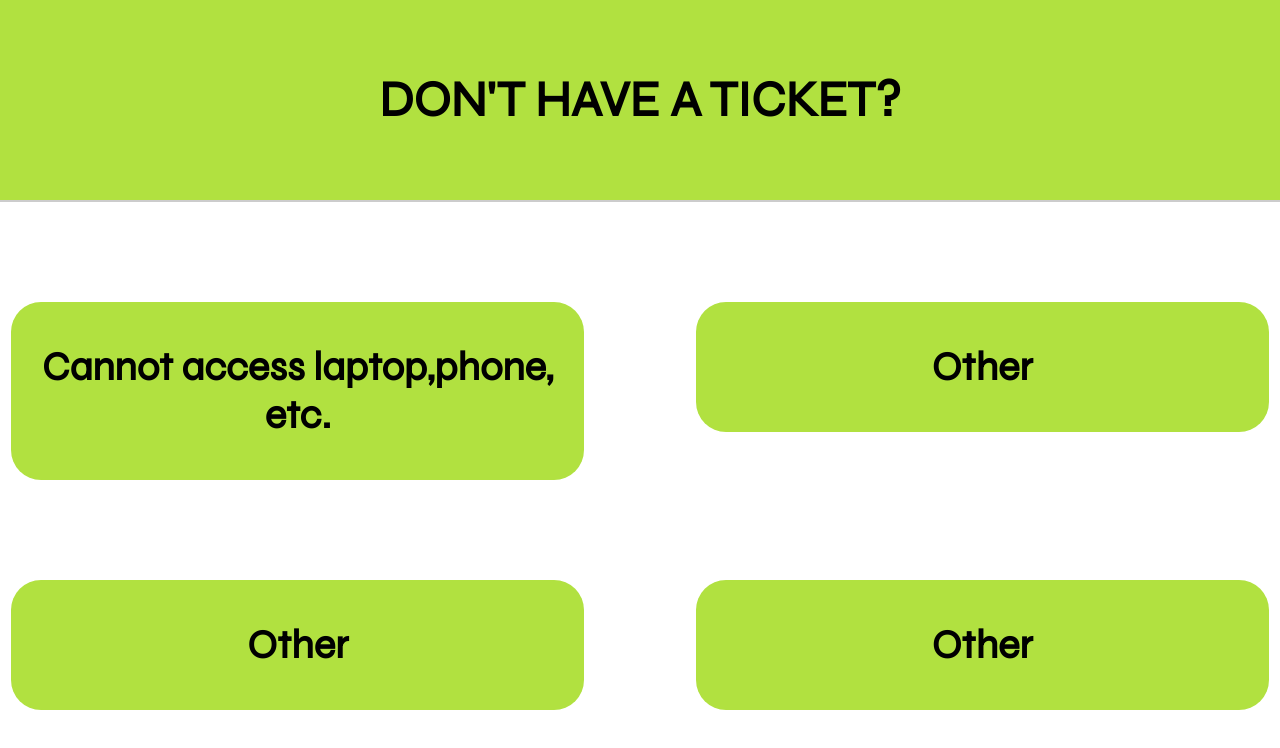
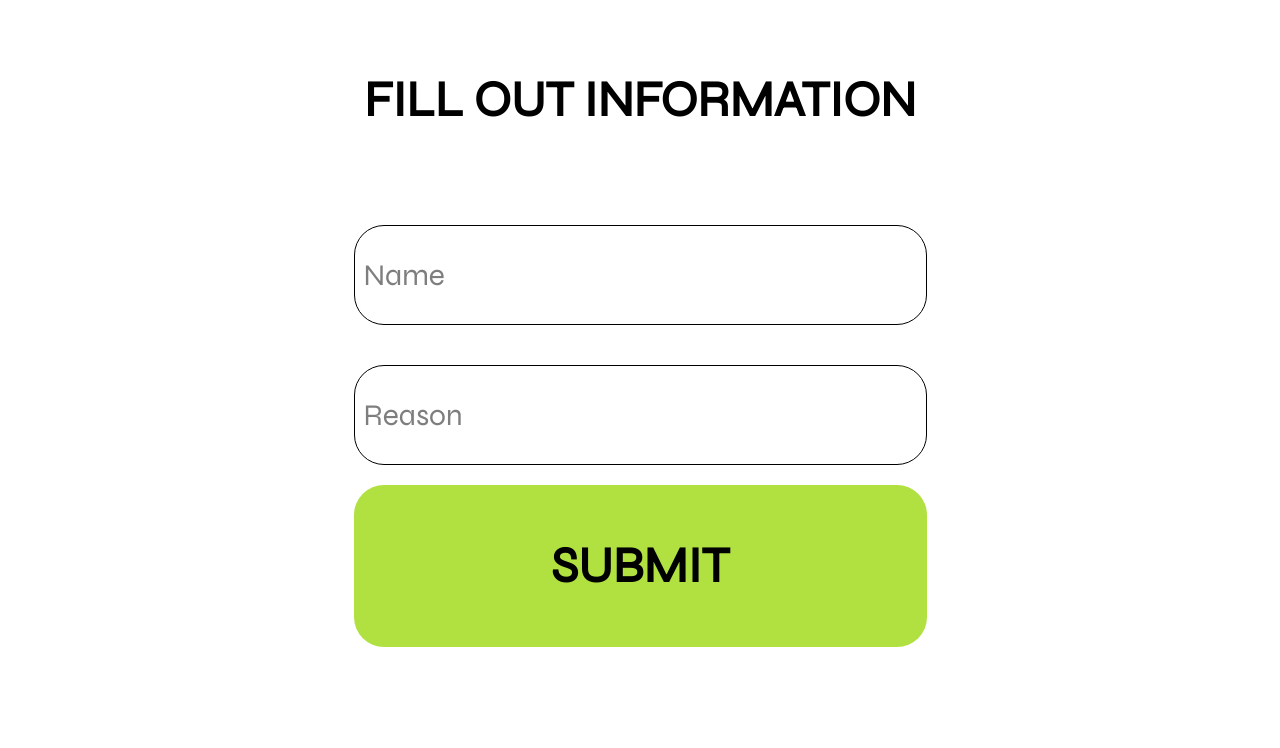
Before and after one commit to Arbuzs/QueueApp, a React (Create React App) app: page /noticket in a window 1280 px wide. Shown: the top 748 px of the page. Built offline with nearby package versions, Linux system fonts and the light colour scheme.

Commit message:
no ticket form styles

```diff
--- a/src/Pages/form.js
+++ b/src/Pages/form.js
@@ -66,7 +66,7 @@ function Form() {
                     <label className="input-label"> Ticket Number</label>
                 </div>
                 <button className="button" type='submit'>
-                    <p style={FONT.bold_50}>QUEUE UP</p>
+                    <p style={FONT.bold_50}>SUBMIT</p>
                 </button>
             </form>
         </div>
--- a/src/Pages/noticket.js
+++ b/src/Pages/noticket.js
@@ -4,34 +4,73 @@ import { COLORS, FONT } from "../Constants/theme.js";
 import "../queue.css";
 import {useNavigate} from "react-router-dom";
 
-const Noticket = () => {
+function Noticket() {
     const navigate = useNavigate();
+    const [name, setName] = useState('');
+    const [ticketNumber, setTicketNumber] = useState('');
+
+    const handleSubmit = async (event) => {
+        event.preventDefault();
+
+        const formURL = "https://docs.google.com/forms/d/e/1FAIpQLSdhnbXrn0w8y5yeNnXE9k-dY8H6hkV4P9etzS9u8JcCPpwFYg/formResponse";
+        const formData = new FormData();
+        formData.append("entry.1434050950", name); // Replace with the actual entry ID for "Your Name"
+        formData.append("entry.533996118", ticketNumber); // Replace with the actual entry ID for "Ticket Number"
+
+        const requestOptions = {
+            method: 'POST',
+            body: new URLSearchParams(formData),
+            headers: {
+                'Content-Type': 'application/x-www-form-urlencoded',
+            },
+        };
+
+        try {
+            const response = await fetch(formURL, requestOptions);
+            if (response.ok) {
+                alert("Form submitted successfully!");
+
+            } else {
+                alert("Form submission failed.");
+            }
+        } catch (error) {
+            console.error("Form submission error:", error);
+              navigate("/thankyou");
+        }
+    };
+
     return (
         <div>
-
-        <div className='title-container'>
-        <p style = {FONT.bold_50}>DON'T HAVE A TICKET?</p>
+            <div className="formtitle-container">
+                <p style={FONT.bold_50}>FILL OUT INFORMATION</p>
+            </div>
+            <form onSubmit={handleSubmit} className="form-container">
+                <div className='input-container'>
+                    <input
+                        type="text"
+                        value={name}
+                        className="focus-input"
+                        placeholder=" "
+                        onChange={(e) => setName(e.target.value)}
+                    />
+                    <label className="input-label"> Name</label>
+                </div>
+                <div className='input-container'>
+                    <input
+                        type="text"
+                        value={ticketNumber}
+                        className="focus-input"
+                        placeholder=" "
+                        onChange={(e) => setTicketNumber(e.target.value)}
+                    />
+                    <label className="input-label">Reason</label>
+                </div>
+                <button className="button" type='submit'>
+                    <p style={FONT.bold_50}>SUBMIT</p>
+                </button>
+            </form>
         </div>
-        <div className = 'noticket-container'>
-            <button className= 'button' onClick={() => navigate("/form")}>
-                <p style ={FONT.bold_40}>Cannot access laptop,phone, etc.</p>
-                </button>
-
-                <button className= 'button' onClick={() => navigate("/form")}>
-                <p style ={FONT.bold_40}>Other</p>
-                </button>
-
-                <button className= 'button' onClick={() => navigate("/form")}>
-                <p style ={FONT.bold_40}>Other</p>
-                </button>
-                <button className= 'button' onClick={() => navigate("/form")}>
-                <p style ={FONT.bold_40}>Other</p>
-                </button>
-
-        </div>
-        </div>
-
     );
-};
+}
 
 export default Noticket;
```
